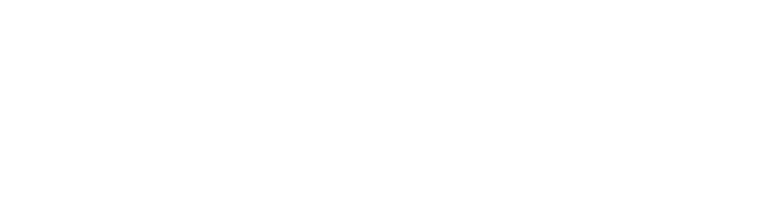
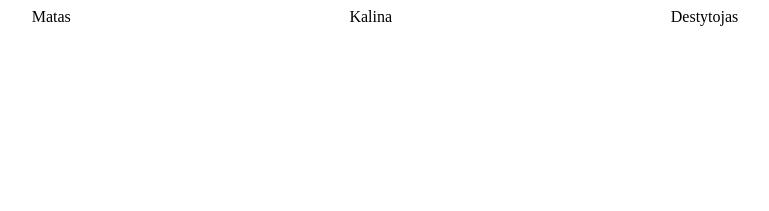
Before and after one commit to EgleeB/flexbox, a plain HTML site: page index.html in a window 1280 px wide. Shown: the whole page, without its empty margins (255-1024 px from the left). Drawn offline with Linux system fonts and the light colour scheme.

Commit message:
added flex contrainer

```diff
--- a/index.html
+++ b/index.html
@@ -7,5 +7,11 @@
     <link rel="stylesheet" href="style.css" />
     <title>FlexBox</title>
   </head>
-  <body></body>
+  <body>
+    <div class="flexbox">
+      <span>Matas</span>
+      <span>Kalina</span>
+      <span>Destytojas</span>
+    </div>
+  </body>
 </html>
--- a/style.css
+++ b/style.css
@@ -0,0 +1,7 @@
+.flexbox {
+  display: flex;
+  flex-direction: row;
+  height: 200px;
+  justify-content: space-evenly;
+  flex-wrap: wrap;
+}
```
